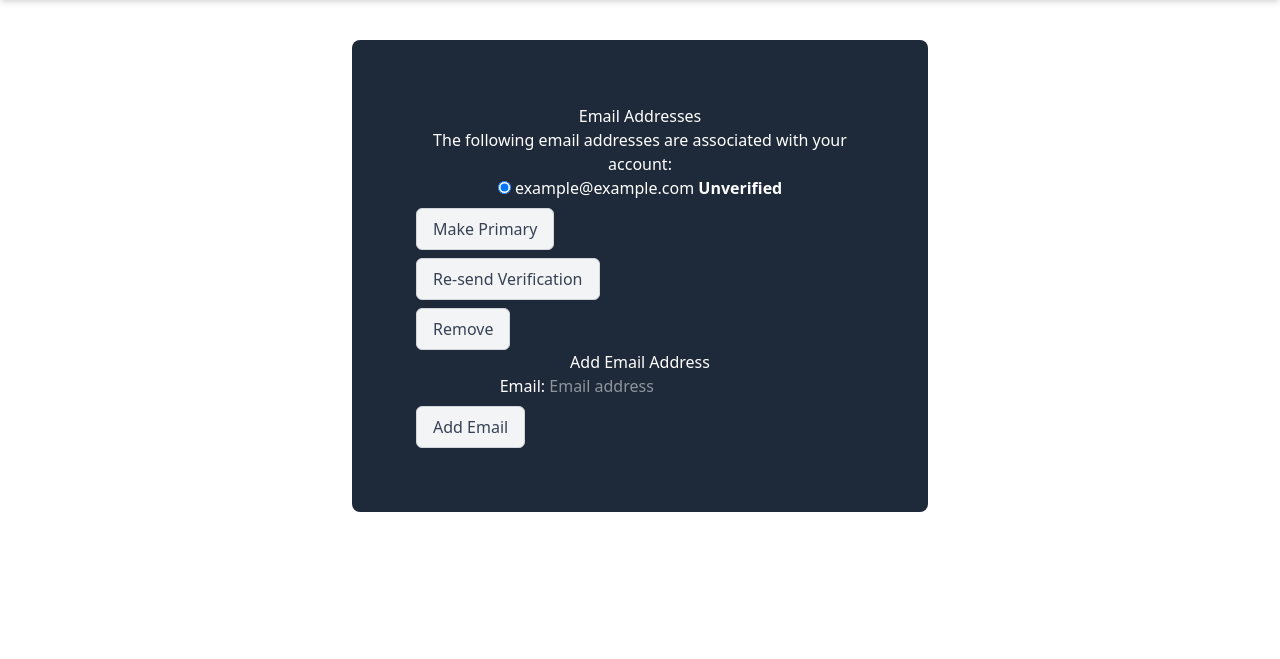
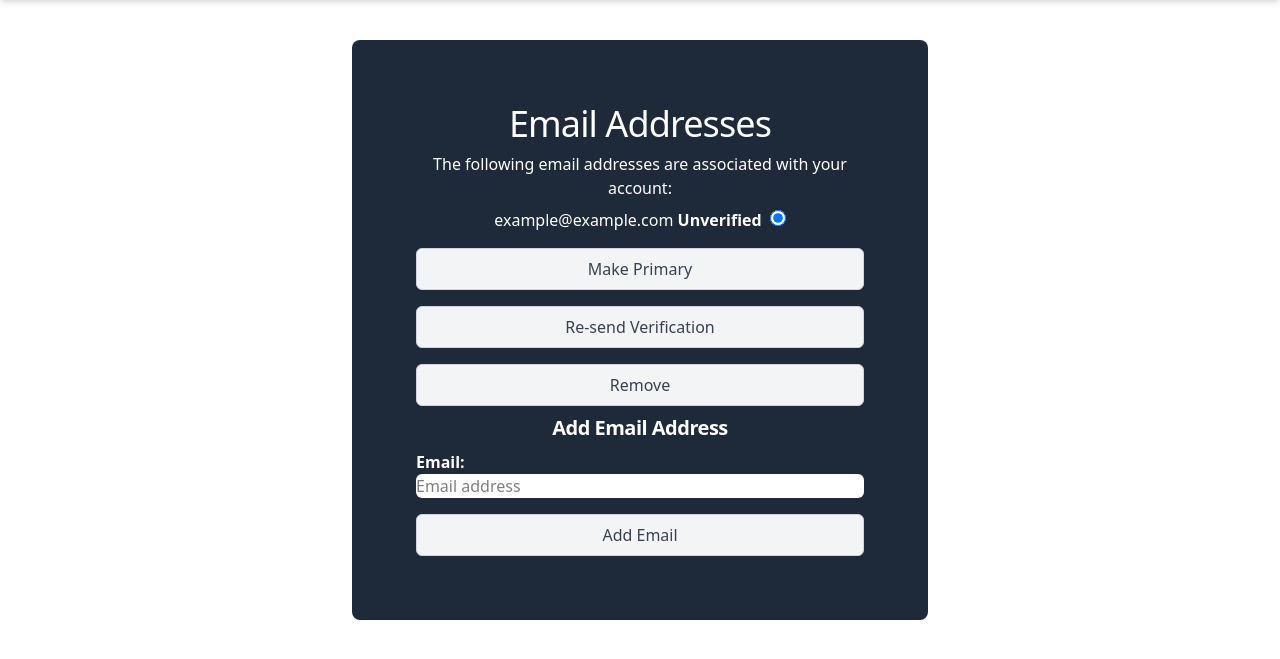
Before and after one commit to teguhsam/django-fullstack-webapp, a Django app: page /accounts/email/ in a window 1280 px wide. Shown: the part 75-734 px from the top of the page. Run offline with Django 5.2, Linux system fonts and the light colour scheme; a user stored in the database is signed in; data comes from the database, SQL or seed files in the repository; some libraries are stand-ins or nearby versions.

Commit message:
allauth elements: styling the titles

```diff
--- a/static/output.css
+++ b/static/output.css
@@ -1137,6 +1137,28 @@
 details > summary::-webkit-detail-marker {
   display: none;
 }
+input[type="radio"] {
+  margin-left: calc(var(--spacing) * 1);
+  height: calc(var(--spacing) * 4);
+  width: calc(var(--spacing) * 4);
+  color: var(--color-emerald-600);
+  &:focus {
+    --tw-ring-color: var(--color-emerald-500);
+  }
+}
+.allauth-form input[type="email"] {
+  width: 100%;
+  border-radius: var(--radius-md);
+  background-color: var(--color-white);
+  color: var(--color-black);
+}
+.allauth-form p:has(input[type="email"]) {
+  text-align: left;
+}
+.allauth-form p:has(input[type="email"]) label {
+  --tw-font-weight: var(--font-weight-bold);
+  font-weight: var(--font-weight-bold);
+}
 @keyframes spin {
   to {
     transform: rotate(360deg);
--- /dev/null
+++ b/templates/allauth/elements/form.html
@@ -0,0 +1,9 @@
+{% load allauth %}
+<form method="{{ attrs.method }}"
+      action="{{ attrs.action }}"
+      class="allauth-form space-y-2 mt-2 flex flex-col">
+  {% slot body %}
+{% endslot %}
+{% slot actions %}
+{% endslot %}
+</form>
--- /dev/null
+++ b/templates/allauth/elements/h1.html
@@ -0,0 +1 @@
+{% comment %} djlint:off {% endcomment %}{% load allauth %}<h1 class="subtitle text-white mb-2">{% slot %}{% endslot %}</h1>
--- /dev/null
+++ b/templates/allauth/elements/h2.html
@@ -0,0 +1 @@
+{% comment %} djlint:off {% endcomment %}{% load allauth %}<h2 class="text-xl font-semibold tracking-tight mt-2">{% slot %}{% endslot %}</h2>
```
Also changed, not shown: static/input.css (+16 -0 lines), templates/allauth/elements/field.html (added, +39 -0 lines).
